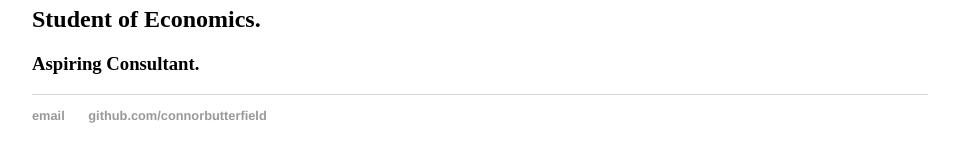
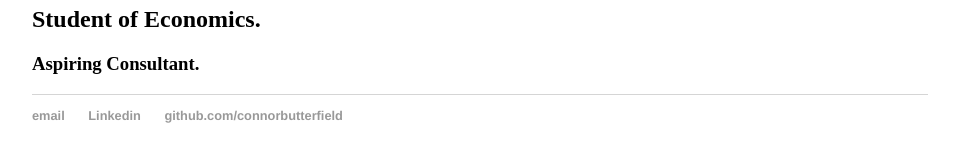
Before and after one commit to connorbutterfield1/connorbutterfield1.github.io, a Jekyll site: the page built from index.html, in a window 1280 px wide. Shown: the part 191-353 px from the top of the page, without its empty margins (160-1119 px from the left). Built offline with Jekyll 4.4.1, drawn with Linux system fonts in a browser that asks for light colours; some web fonts are replaced.

Commit message:
Update default.html

```diff
--- a/_layouts/default.html
+++ b/_layouts/default.html
@@ -22,6 +22,7 @@
 			<footer>
 	    		<ul>
 	        		<li><a href="mailto:connorbutterfield1@gmail.com">email</a></li>
+				<li><a href="https://linkedin.com/in/connorbutterfield1">Linkedin</a></li>
 	        		<li><a href="https://github.com/connorbutterfield1">github.com/connorbutterfield</a></li>
 				</ul>
 			</footer>
```
